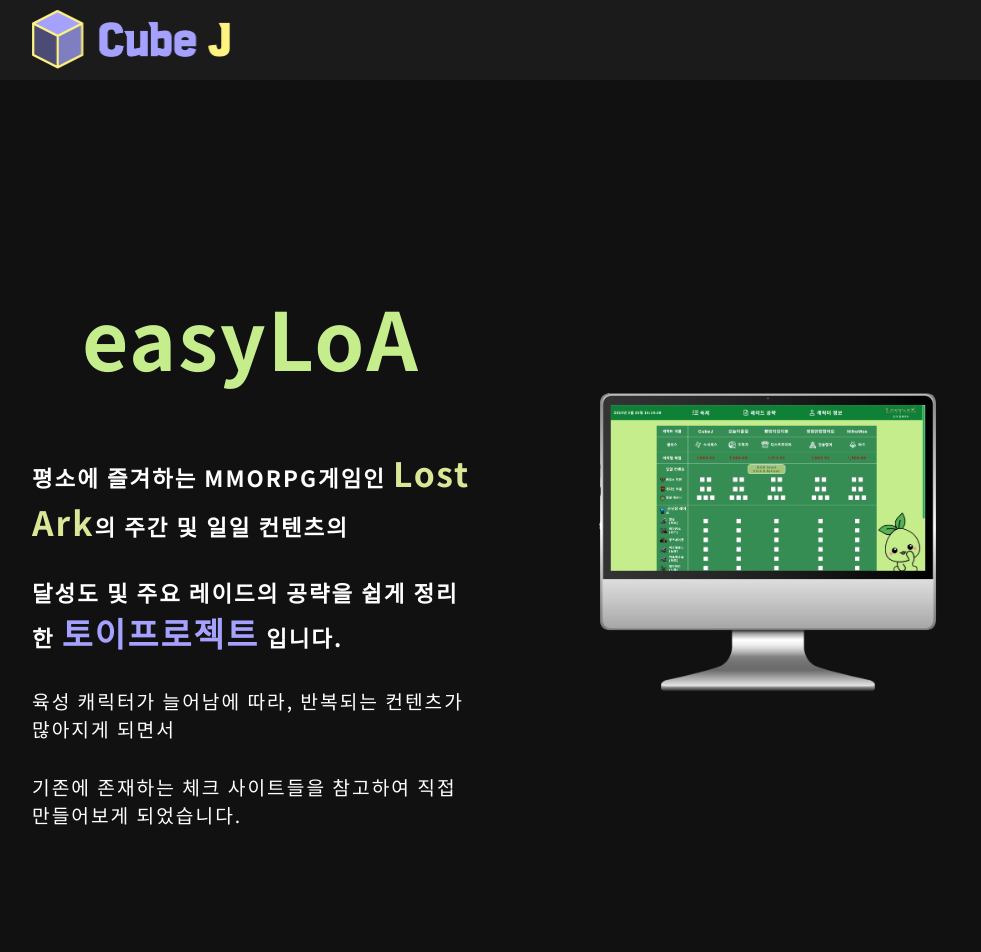
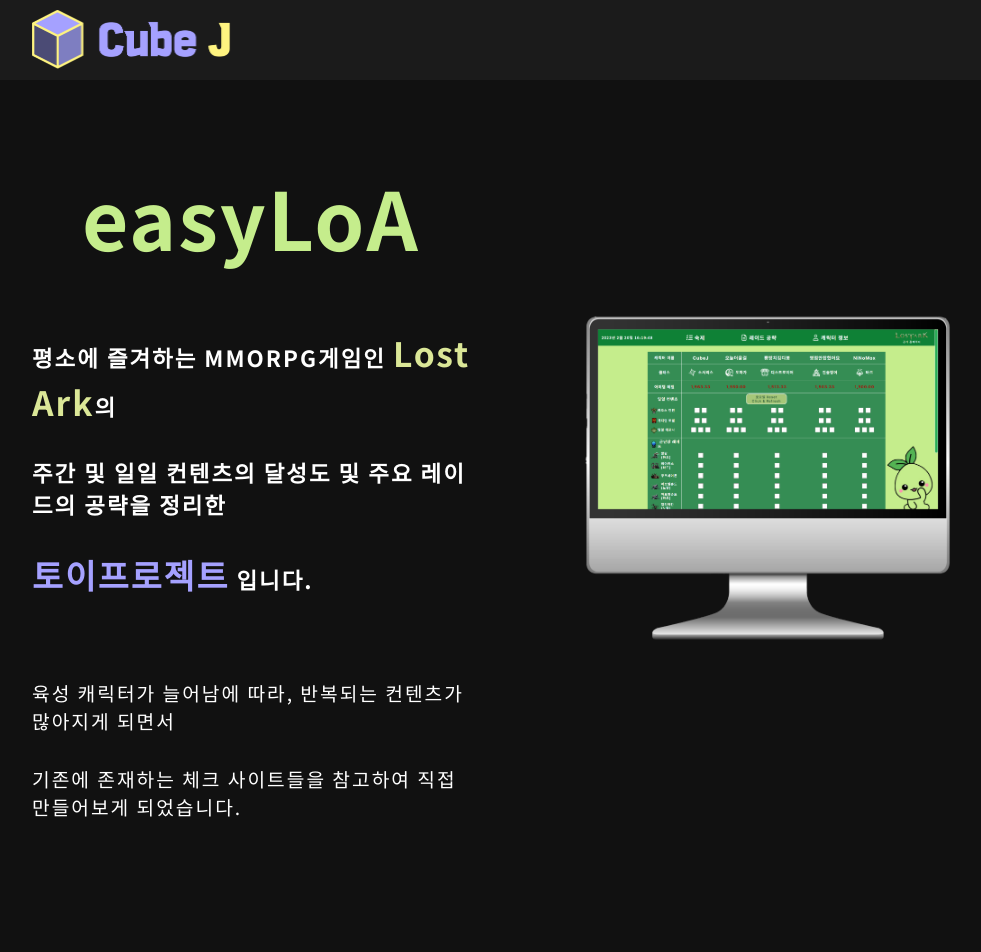
Before and after one commit to wkdwowns100/PortFolio, a React (Create React App) app: page /#/project1 in a window 1280 px wide. Shown: the top 952 px of the page, without its empty margins (96-1077 px from the left). Built offline with nearby package versions, Linux system fonts and the light colour scheme; a web font is replaced by a local one.

Commit message:
layout 수정

```diff
--- a/src/components/Project1.js
+++ b/src/components/Project1.js
@@ -16,19 +16,21 @@
         <div className="left">
           <h1 className="title">easyLoA</h1>
           <h2>
-            평소에 즐겨하는 MMORPG게임인 <span>Lost Ark</span>의 주간 및 일일
-            컨텐츠의
+            평소에 즐겨하는 MMORPG게임인 <span>Lost Ark</span>의
           </h2>
+          <h2>주간 및 일일 컨텐츠의 달성도 및 주요 레이드의 공략을 정리한 </h2>
           <h2>
-            달성도 및 주요 레이드의 공략을 쉽게 정리한{" "}
             <span className="kind">토이프로젝트</span> 입니다.
           </h2>
-          <h3>
-            육성 캐릭터가 늘어남에 따라, 반복되는 컨텐츠가 많아지게 되면서
-          </h3>
-          <h3>
-            기존에 존재하는 체크 사이트들을 참고하여 직접 만들어보게 되었습니다.
-          </h3>
+          <div className="description">
+            <h3>
+              육성 캐릭터가 늘어남에 따라, 반복되는 컨텐츠가 많아지게 되면서
+            </h3>
+            <h3>
+              기존에 존재하는 체크 사이트들을 참고하여 직접 만들어보게
+              되었습니다.
+            </h3>
+          </div>
         </div>
         <div className="right">
           <img src={Preview} alt="미리보기" />
@@ -122,18 +124,18 @@
         </div>
         <div className="right">
           <h3>Open API 사용시 로스트 아크 서버와 실시간 연동 불가</h3>
-          <h4>제공된 JSON 파일을 이용하여 캐릭터 정보 연동</h4>
+          <h4>- 제공된 JSON 파일을 이용하여 캐릭터 정보 연동</h4>
           <h3>
             LocalStorage 사용시 체크리스트 정보를 원하는시간에 초기화 시키지
             못함
           </h3>
           <h4>
-            지정 시간에 초기화시키는 방법 대신 수동적으로 초기화를 위해 버튼을
+            - 지정 시간에 초기화시키는 방법 대신 수동적으로 초기화를 위해 버튼을
             생성{" "}
           </h4>
           <h3>주간컨텐츠와 일일컨텐츠의 LocalStorage 분리를 하지 못함</h3>
           <h4>
-            LocalStorage와 redux에 대한 추가적인 공부를 통해 보완 및 다른
+            - LocalStorage와 redux에 대한 추가적인 공부를 통해 보완 및 다른
             프로젝트에 적용해 볼 예정
           </h4>
           <div className="siteLink">
--- a/src/components/project1.scss
+++ b/src/components/project1.scss
@@ -30,9 +30,8 @@
       width: 45vw;
     }
   }
-
   .preview {
-    padding: 30vh 0;
+    padding: 15vh 0 20vh;
 
     .left {
       h1 {
@@ -48,15 +47,19 @@
           font-weight: 600;
           font-size: 1.5em;
           color: #dbe797;
+          line-height: bottom;
         }
         .kind {
           color: #a5a1ff;
         }
       }
-      h3 {
-        font-weight: 400;
-        font-size: 1.2em;
-        padding: 15px 0;
+      .description {
+        padding-top: 50px;
+        h3 {
+          font-weight: 400;
+          font-size: 1.2em;
+          padding: 15px 0;
+        }
       }
     }
     .right {
@@ -64,7 +67,7 @@
       display: flex;
       justify-content: center;
       img {
-        width: 60%;
+        width: 65%;
       }
     }
   }
@@ -204,14 +207,16 @@
     }
   }
   .review {
+    margin-bottom: 50px;
     position: relative;
     .right {
       h3 {
         font-size: 1.6em;
         padding: 50px 0 10px;
+        font-weight: 600;
       }
       h4 {
-        font-size: 1.2em;
+        font-size: 1.1em;
         padding: 10px;
       }
       .siteLink {
@@ -221,8 +226,8 @@
         padding: 10px 20px;
         border-radius: 10vw;
         transition: 0.2s;
-        right: 10vw;
-        bottom: 10vh;
+        right: 8vw;
+        bottom: 6vh;
         &:hover {
           background-color: #fff;
           color: #111;
```
